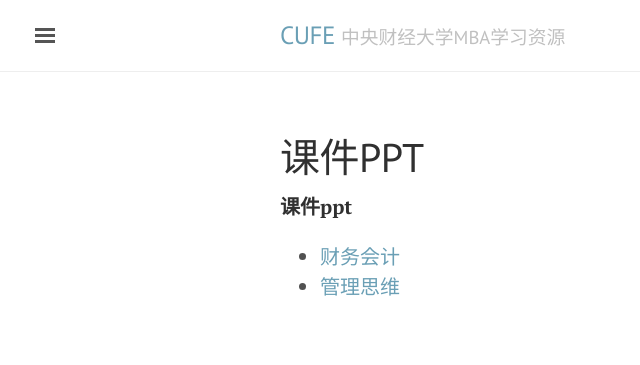
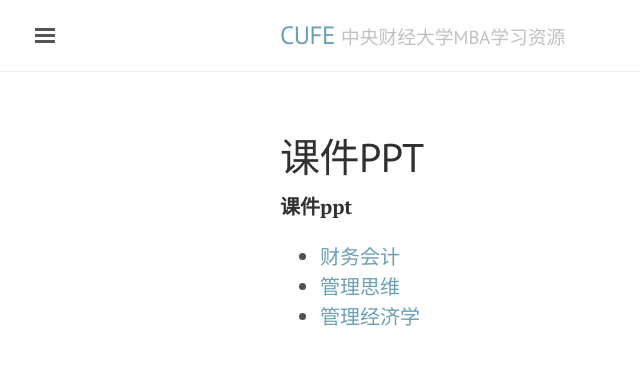
Before and after one commit to cufeMBAer/cufembaer.github.io, a Jekyll site: the page built from ppt.md, in a window 1280 px wide. Shown: the top 365 px of the page, without its empty margins (0-640 px from the left). Built offline with Jekyll 4.4.1, drawn with Linux system fonts in a browser that asks for light colours.

Commit message:
add by lsy

```diff
--- a/ppt.md
+++ b/ppt.md
@@ -8,5 +8,6 @@ title: 课件PPT
 
 
 
-- [财务会计](https://cufembaer.github.io/public/asset/ppt/Accounting/财务会计.zip)
+- [财务会计](https://cufembaer.github.io/public/asset/ppt/财务会计/财务会计.zip)
 - [管理思维](https://cufembaer.github.io/public/asset/ppt/管理思维.zip)
+- [管理经济学](https://cufembaer.github.io/public/asset/ppt/管理经济学)
```
